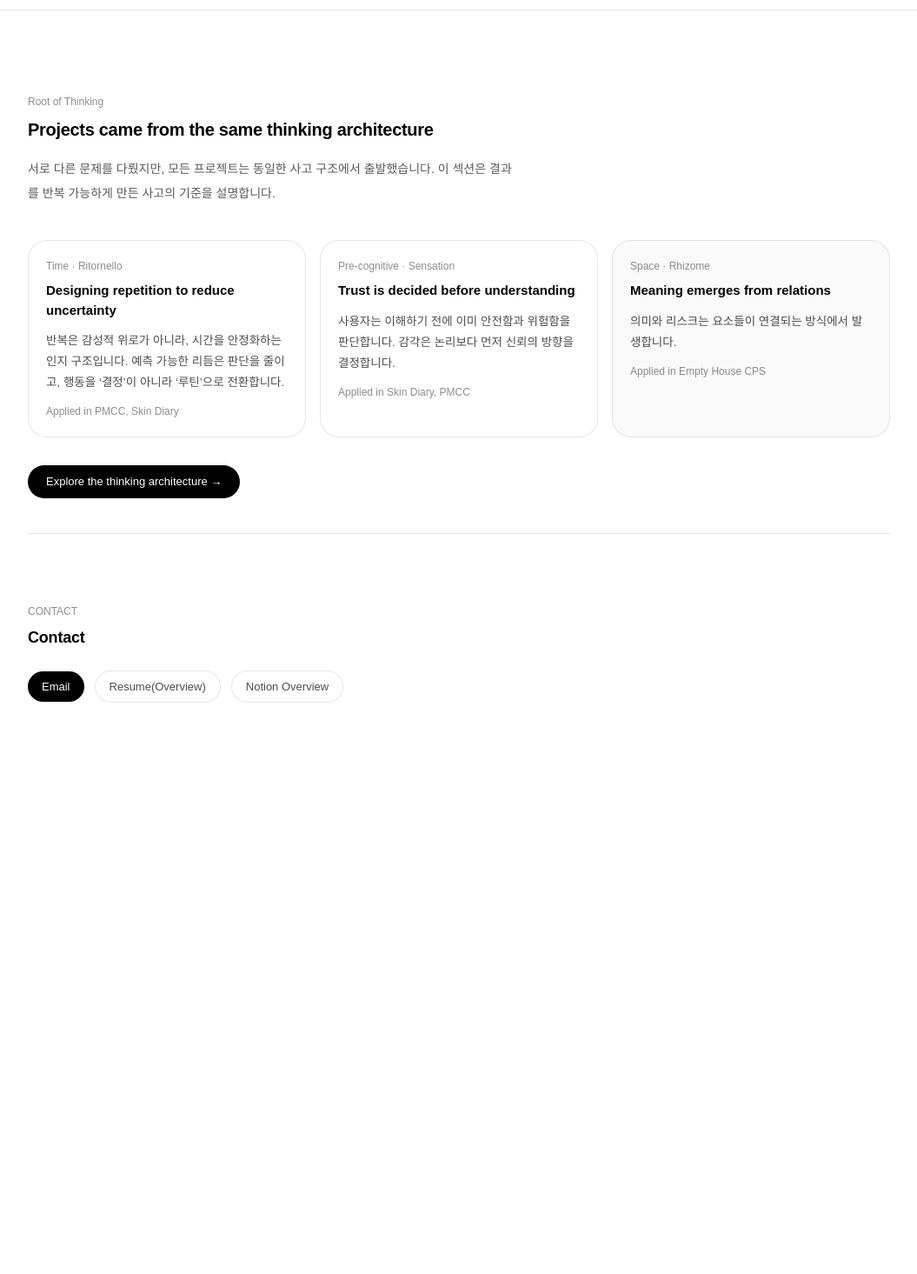
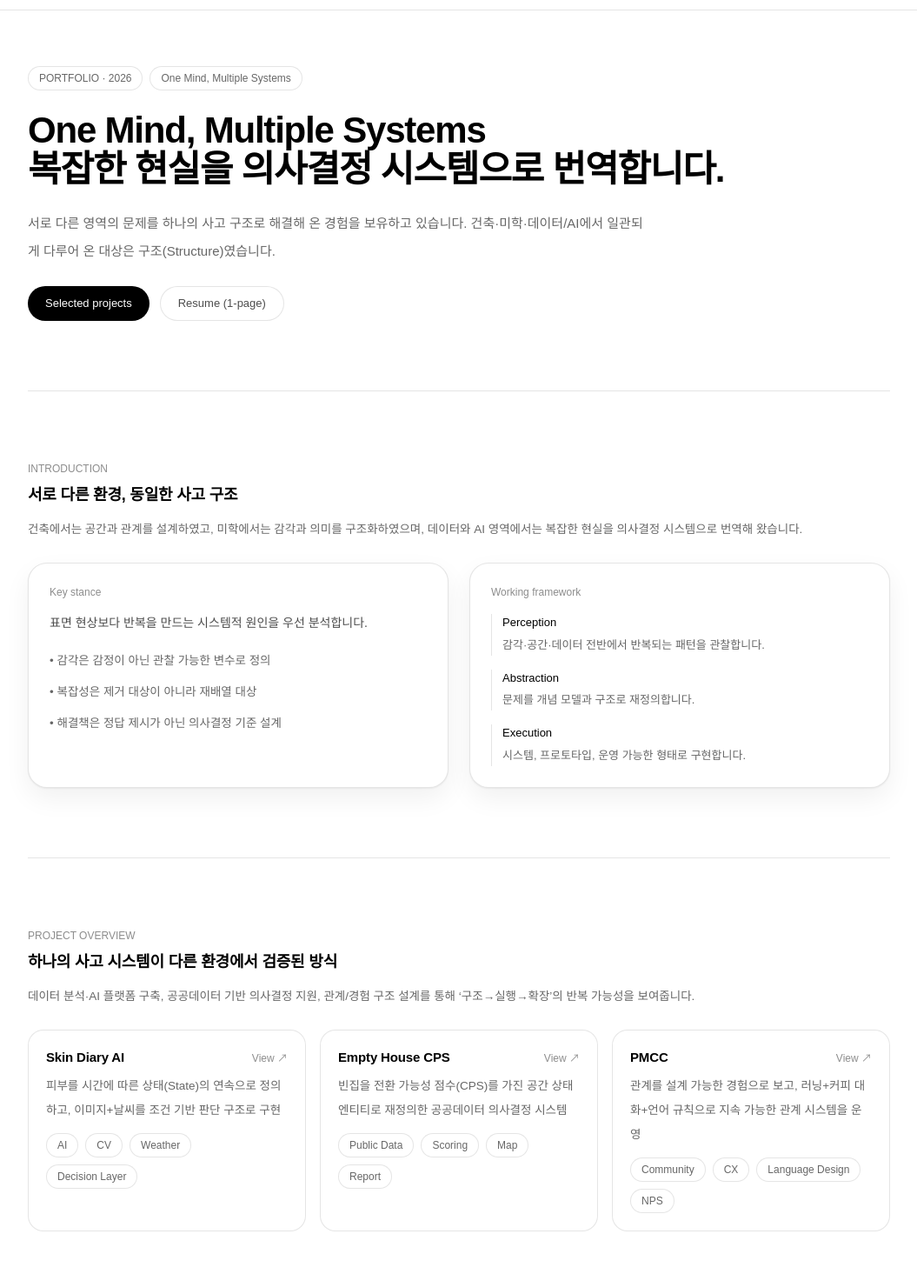
Before and after one commit to paulseongminpark/portfolio, a Next.js app: page / in a window 1280 px wide. Shown: the part 45-1510 px from the top of the page at 87% size, without its empty margins (112-1167 px from the left). Before the commit the page ends 933 px from the top, so only its background shows below. Built offline with nearby package versions, Linux system fonts and the light colour scheme; no server answers.

Commit message:
Restore home sections and keep contact interactions

```diff
--- a/app/page.tsx
+++ b/app/page.tsx
@@ -43,12 +43,8 @@ const SectionTitle = ({
 }) => (
   <div className="mb-6">
     {eyebrow && <p className="text-[12px] text-black/45">{eyebrow}</p>}
-    <h2 className="mt-2 text-[18px] font-semibold tracking-[-0.2px]">
-      {title}
-    </h2>
-    {desc && (
-      <p className="mt-3 text-[13.5px] leading-7 text-black/60">{desc}</p>
-    )}
+    <h2 className="mt-2 text-[18px] font-semibold tracking-[-0.2px]">{title}</h2>
+    {desc && <p className="mt-3 text-[13.5px] leading-7 text-black/60">{desc}</p>}
   </div>
 );
 
@@ -56,6 +52,35 @@ const Card = ({ children }: { children: React.ReactNode }) => (
   <div className="rounded-[22px] border border-black/10 bg-white p-6 shadow-[0_1px_2px_rgba(0,0,0,0.06),0_12px_30px_rgba(0,0,0,0.06)]">
     {children}
   </div>
+);
+
+const MiniProject = ({
+  title,
+  subtitle,
+  href,
+  tags,
+}: {
+  title: string;
+  subtitle: string;
+  href: string;
+  tags: string[];
+}) => (
+  <a
+    href={href}
+    onClick={() => track("project_card_click", { href, title })}
+    className="block rounded-[18px] border border-black/10 bg-white p-5 hover:shadow-[0_1px_2px_rgba(0,0,0,0.06),0_12px_30px_rgba(0,0,0,0.06)] transition"
+  >
+    <div className="flex items-baseline justify-between gap-3">
+      <h3 className="text-[15px] font-semibold tracking-[-0.15px]">{title}</h3>
+      <span className="text-[12px] text-black/45">View ↗</span>
+    </div>
+    <p className="mt-2 text-[13.5px] leading-7 text-black/60">{subtitle}</p>
+    <div className="mt-3 flex flex-wrap gap-2">
+      {tags.map((t) => (
+        <Pill key={t}>{t}</Pill>
+      ))}
+    </div>
+  </a>
 );
 
 /* ---------- 링크 유틸 ---------- */
@@ -101,7 +126,6 @@ export default function Page() {
   const [copied, setCopied] = useState(false);
 
   const toggleEmailBanner = () => {
-    // ✅ Contact 섹션에서 Email 버튼 클릭 트래킹
     track("cta_click", { cta: "contact_email_toggle", location: "contact_section" });
     setShowEmail((v) => !v);
   };
@@ -118,7 +142,6 @@ export default function Page() {
       document.body.removeChild(el);
     }
 
-    // ✅ Copy 클릭 트래킹
     track("cta_click", { cta: "contact_email_copy", location: "contact_section" });
 
     setCopied(true);
@@ -144,18 +167,12 @@ export default function Page() {
             <div className="text-[13px]">
               <span className="font-semibold">박성민</span>
               <span className="mx-2 text-black/20">·</span>
-              <span className="text-black/55">
-                Data · AI · System-Oriented Problem Solver
-              </span>
+              <span className="text-black/55">Data · AI · System-Oriented Problem Solver</span>
             </div>
           </div>
 
           <nav className="hidden md:flex items-center gap-5">
-            <NavLink
-              href="/projects"
-              label="Projects"
-              onClick={() => track("nav_click", { target: "projects" })}
-            />
+            <NavLink href="/projects" label="Projects" onClick={() => track("nav_click", { target: "projects" })} />
 
             <ResumeInternalLink
               className="text-[13px] text-black/60 hover:text-black transition"
@@ -164,17 +181,134 @@ export default function Page() {
               Resume
             </ResumeInternalLink>
 
-            <NavLink
-              href="#contact"
-              label="Contact"
-              onClick={() => track("nav_click", { target: "contact" })}
-            />
+            <NavLink href="#contact" label="Contact" onClick={() => track("nav_click", { target: "contact" })} />
           </nav>
         </div>
       </header>
 
       <main className="mx-auto max-w-[1040px] px-6">
-        {/* 중간 섹션들 그대로 */}
+        {/* Hero */}
+        <section className="pt-16 pb-10">
+          <div className="flex flex-col gap-6">
+            <div className="flex flex-wrap gap-2">
+              <Pill>PORTFOLIO · 2026</Pill>
+              <Pill>One Mind, Multiple Systems</Pill>
+            </div>
+
+            <h1 className="text-[42px] leading-[1.06] tracking-[-1.2px] font-semibold">
+              One Mind, Multiple Systems
+              <br />
+              복잡한 현실을 의사결정 시스템으로 번역합니다.
+            </h1>
+
+            <p className="max-w-[86ch] text-[15px] leading-8 text-black/60">
+              서로 다른 영역의 문제를 하나의 사고 구조로 해결해 온 경험을 보유하고 있습니다.
+              건축·미학·데이터/AI에서 일관되게 다루어 온 대상은 구조(Structure)였습니다.
+            </p>
+
+            <div className="flex flex-wrap gap-3">
+              <a
+                href="/projects"
+                onClick={() => track("cta_click", { cta: "selected_projects", location: "hero" })}
+                className="inline-flex h-10 items-center justify-center rounded-full bg-black px-5 text-[13px] font-medium text-white hover:opacity-90 transition"
+              >
+                Selected projects
+              </a>
+
+              <ResumeInternalLink
+                className="inline-flex h-10 items-center justify-center rounded-full border border-black/10 bg-white px-5 text-[13px] font-medium text-black/70 hover:text-black transition"
+                onClick={() => track("cta_click", { cta: "resume_overview", location: "hero" })}
+              >
+                Resume (1-page)
+              </ResumeInternalLink>
+            </div>
+          </div>
+        </section>
+
+        <div className="my-10 h-px bg-black/10" />
+
+        {/* Introduction */}
+        <section className="py-10">
+          <SectionTitle
+            eyebrow="INTRODUCTION"
+            title="서로 다른 환경, 동일한 사고 구조"
+            desc="건축에서는 공간과 관계를 설계하였고, 미학에서는 감각과 의미를 구조화하였으며, 데이터와 AI 영역에서는 복잡한 현실을 의사결정 시스템으로 번역해 왔습니다."
+          />
+
+          <div className="grid gap-6 md:grid-cols-2">
+            <Card>
+              <p className="text-[12px] text-black/45">Key stance</p>
+              <p className="mt-3 text-[14px] leading-7 text-black/70">
+                표면 현상보다 반복을 만드는 시스템적 원인을 우선 분석합니다.
+              </p>
+              <ul className="mt-4 space-y-2 text-[13.5px] leading-7 text-black/60">
+                <li>• 감각은 감정이 아닌 관찰 가능한 변수로 정의</li>
+                <li>• 복잡성은 제거 대상이 아니라 재배열 대상</li>
+                <li>• 해결책은 정답 제시가 아닌 의사결정 기준 설계</li>
+              </ul>
+            </Card>
+
+            <Card>
+              <p className="text-[12px] text-black/45">Working framework</p>
+              <div className="mt-4 space-y-4">
+                <div className="border-l border-black/10 pl-3">
+                  <p className="text-[13px] font-medium">Perception</p>
+                  <p className="mt-1 text-[13px] leading-6 text-black/60">
+                    감각·공간·데이터 전반에서 반복되는 패턴을 관찰합니다.
+                  </p>
+                </div>
+                <div className="border-l border-black/10 pl-3">
+                  <p className="text-[13px] font-medium">Abstraction</p>
+                  <p className="mt-1 text-[13px] leading-6 text-black/60">
+                    문제를 개념 모델과 구조로 재정의합니다.
+                  </p>
+                </div>
+                <div className="border-l border-black/10 pl-3">
+                  <p className="text-[13px] font-medium">Execution</p>
+                  <p className="mt-1 text-[13px] leading-6 text-black/60">
+                    시스템, 프로토타입, 운영 가능한 형태로 구현합니다.
+                  </p>
+                </div>
+              </div>
+            </Card>
+          </div>
+        </section>
+
+        <div className="my-10 h-px bg-black/10" />
+
+        {/* Project overview */}
+        <section className="py-10">
+          <SectionTitle
+            eyebrow="PROJECT OVERVIEW"
+            title="하나의 사고 시스템이 다른 환경에서 검증된 방식"
+            desc="데이터 분석·AI 플랫폼 구축, 공공데이터 기반 의사결정 지원, 관계/경험 구조 설계를 통해 ‘구조→실행→확장’의 반복 가능성을 보여줍니다."
+          />
+
+          <div className="grid gap-4 md:grid-cols-3">
+            <MiniProject
+              title="Skin Diary AI"
+              subtitle="피부를 시간에 따른 상태(State)의 연속으로 정의하고, 이미지+날씨를 조건 기반 판단 구조로 구현"
+              href="/projects/skin-diary-ai"
+              tags={["AI", "CV", "Weather", "Decision Layer"]}
+            />
+            <MiniProject
+              title="Empty House CPS"
+              subtitle="빈집을 전환 가능성 점수(CPS)를 가진 공간 상태 엔티티로 재정의한 공공데이터 의사결정 시스템"
+              href="/projects/empty-house-cps"
+              tags={["Public Data", "Scoring", "Map", "Report"]}
+            />
+            <MiniProject
+              title="PMCC"
+              subtitle="관계를 설계 가능한 경험으로 보고, 러닝+커피 대화+언어 규칙으로 지속 가능한 관계 시스템을 운영"
+              href="/projects/pmcc"
+              tags={["Community", "CX", "Language Design", "NPS"]}
+            />
+          </div>
+        </section>
+
+        <div className="my-10 h-px bg-black/10" />
+
+        {/* Root of Thinking (홈 중간에 들어오도록 복구) */}
         <RootOfThinkingSection />
 
         <div className="my-10 h-px bg-black/10" />
```
